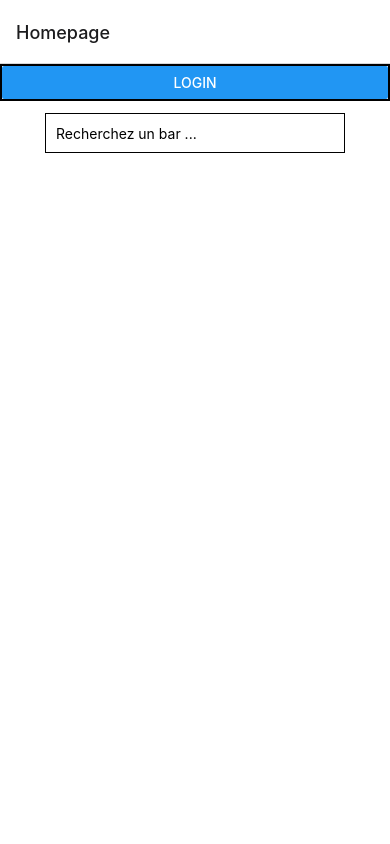
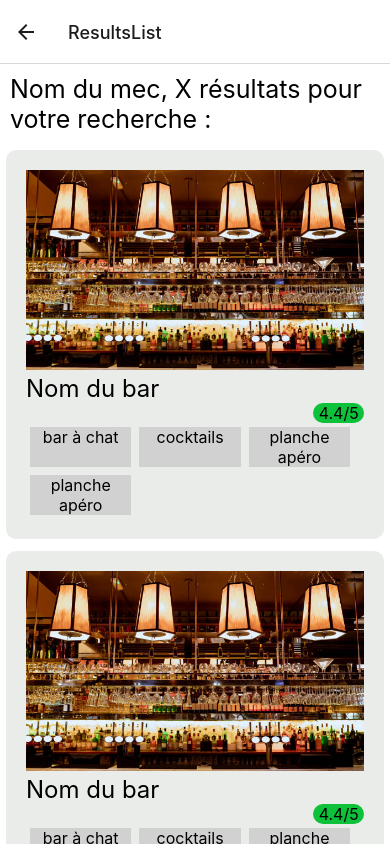
Before and after one commit to le-goat/Barracuda, a React Native app in the folder application/: screen /ResultsList in a window 390 px wide. Before the commit this address had no page. Built offline with nearby package versions, Linux system fonts and the light colour scheme; no server answers.

Commit message:
verification du token lors de la redirection de login a homepage

```diff
--- a/application/App.tsx
+++ b/application/App.tsx
@@ -5,6 +5,7 @@ import {createNativeStackNavigator} from '@react-navigation/native-stack';
 import {HomePage} from "./sources/screens/HomePage";
 import Login from "./sources/components/Login";
 import Register from "./sources/components/Register";
+import {ResultsList} from "./sources/screens/ResultsList";
 
 
 const Stack = createNativeStackNavigator()
@@ -16,9 +17,10 @@ export default function App() {
     return (
         <NavigationContainer>
             <Stack.Navigator>
-                <Stack.Screen name="Homepage" component={HomePage}/>
                 <Stack.Screen name="Login" component={Login}/>
                 <Stack.Screen name="Register" component={Register}/>
+                <Stack.Screen name="HomePage" component={HomePage}/>
+                <Stack.Screen name="ResultsList" component={ResultsList}/>
             </Stack.Navigator>
         </NavigationContainer>
     );
--- a/application/RootStackParamList.ts
+++ b/application/RootStackParamList.ts
@@ -1,5 +1,6 @@
 export type RootStackParamList = {
-    HomePage:  { name: string};
     Login: undefined;
+    HomePage: undefined;
     Register: undefined;
+    ResultsList: undefined;
 }
--- a/application/sources/components/BarPreview.tsx
+++ b/application/sources/components/BarPreview.tsx
@@ -1,4 +1,5 @@
 import {Bar} from "../types/bar";
+import {StyleSheet} from "react-native";
 // Image
 
 // Ici on veut afficher le nom, une image la distance et le prix ?
@@ -13,7 +14,7 @@ type Id_bar = {
 
 const BarPreview = ({id}: Id_bar)/* (id_bar: number)*/ => {
 
-    const [barInfo, setBarInfo ] = React.useState<Bar>()
+    const [barInfo, setBarInfo] = React.useState<Bar>()
 
     getBar(id).then((bar) => setBarInfo(bar));
     /*
@@ -26,19 +27,71 @@ const BarPreview = ({id}: Id_bar)/* (id_bar: number)*/ => {
 
     return (
         <View
-            style={{borderWidth: 2, borderStyle: "solid", borderColor: "black", borderRadius: 15}}
+            style={styles.view1}>
+            <View
+                style={styles.view2}
                 /*data={barInfo}
                 renderItem={({item}) => (
 
                 )}*/
             >
+
                 <ImageBackground source={require('./../../assets/image_bar.jpg')}
-                                 style={{ height:200, width:300, borderStyle: "solid", borderRadius: 15}}/>
-                <Text>{barInfo?.name}</Text>
-                    <Text>Le prix ou la note</Text>
-                    <Text>Les Tags</Text>
+                                 style={styles.image}/>
+                <Text style={styles.titre}>Nom du bar</Text>
+                <Text style={styles.note}>4.4/5</Text>
+
+                <View style={styles.viewtag}>
+                    <Text style={styles.tag}>bar à chat</Text>
+                    <Text style={styles.tag}>cocktails</Text>
+                    <Text style={styles.tag}>planche apéro</Text>
+                    <Text style={styles.tag}>planche apéro</Text>
+                </View>
+                {/*<Text style={styles.text}>{barInfo?.name}</Text>*/}
+            </View>
         </View>
     )
 }
 
+const styles = StyleSheet.create({
+    view1: {
+        backgroundColor: '#EAECEA',
+        margin: 6,
+        borderRadius: 10,
+    },
+    view2: {
+        padding: 20,
+        width: '100%',
+    },
+    tag: {
+        fontSize: 16,
+        backgroundColor: '#D1D1D1',
+        textAlign: "center",
+        width: '30%',
+        margin: 4,
+    },
+    viewtag: {
+        flexDirection: "row",
+        flexWrap: "wrap",
+    },
+    titre: {
+        fontSize: 24,
+        marginTop: 4,
+    },
+    note: {
+        fontSize: 16,
+        backgroundColor: '#0DC13B',
+        width: '15%',
+        height: 20,
+        alignSelf: 'flex-end',
+        textAlign: "center",
+        borderRadius: 32,
+    },
+    image: {
+        width: '100%',
+        height: 200,
+        alignSelf: "center"
+    }
+})
+
 export default BarPreview;
--- a/application/sources/components/Login.tsx
+++ b/application/sources/components/Login.tsx
@@ -16,12 +16,15 @@ type Props = {
 const Login : FunctionComponent<Props> = ({navigation}) => {
     const [emailField, setEmailValue] = useState('');
     const [passwordField, setPasswordValue] = useState('');
-    const [token, setToken] = useState('t');
+    const [token, setToken] = useState('');
     const onPress = () => {
     loginUser(emailField,passwordField)
         .then(response => {
             setToken(response);
             console.log(token)
+            if(token.length == 137){
+                navigation.navigate('HomePage')
+            }
         })
     }
 
--- a/application/sources/screens/HomePage.tsx
+++ b/application/sources/screens/HomePage.tsx
@@ -14,16 +14,6 @@ type Props = {
 export const HomePage: FunctionComponent<Props> = ({navigation}) => {
     return (
         <View style={styles.container}>
-            <View
-                style={styles.viewbutton}>
-                <Button
-                    title="Login"
-
-                    onPress={() =>
-                        navigation.navigate('Login')
-
-                    }/>
-            </View>
 
 
             <ResearchButton/>
--- a/application/sources/screens/ResultsList.tsx
+++ b/application/sources/screens/ResultsList.tsx
@@ -1,3 +1,39 @@
-// ScrollView, FlatList
+import {FunctionComponent} from "react";
+import {Button, ScrollView, StyleSheet, View, Text} from "react-native";
+import ResearchButton from "../components/ResearchButton";
+import BarPreview from "../components/BarPreview";
+import {StatusBar} from "expo-status-bar";
+import * as React from "react";
+import {NavigationProp} from "@react-navigation/native";
+import {RootStackParamList} from "../../RootStackParamList";
 
-// On a besoin d'une liste d'id de bar pour les afficher en appellant le component BarPreview ou un autre sans image
+type Props = {
+    navigation: NavigationProp<RootStackParamList>;
+}
+
+export const ResultsList: FunctionComponent<Props> = ({navigation}) => {
+    return (
+        <ScrollView style={styles.container}>
+            <Text style={styles.header}>Nom du mec, X résultats pour votre recherche :</Text>
+
+            <BarPreview id={1}/>
+            <BarPreview id={1}/>
+            <BarPreview id={1}/>
+
+        </ScrollView>
+
+
+    )
+}
+
+const styles = StyleSheet.create({
+    container: {
+        flex: 1,
+        backgroundColor: '#fff',
+
+    },
+    header: {
+        fontSize: 25,
+        margin: 10,
+    },
+});
```
Also changed, not shown: application/sources/components/ResearchButton.tsx (+2 -5 lines). Lines whose indentation alone changed are shown as unchanged.
